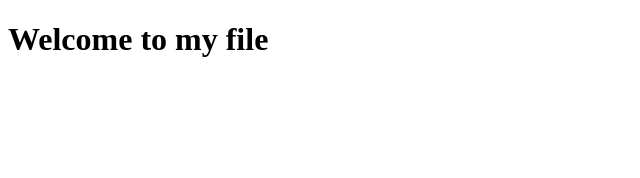
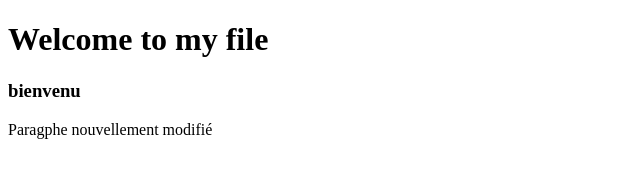
Before and after one commit to dfelyus/project0, a plain HTML site: page index.html in a window 1280 px wide. Shown: the whole page, without its empty margins (0-640 px from the left). Drawn offline with Linux system fonts and the light colour scheme.

Commit message:
texte-de-bien-venu

```diff
--- a/index.html
+++ b/index.html
@@ -8,5 +8,7 @@
 </head>
 <body>
     <h1>Welcome to my file</h1>
+    <h3>bienvenu</h3>
+    <p>Paragphe nouvellement modifié</p>
 </body>
 </html>
```
